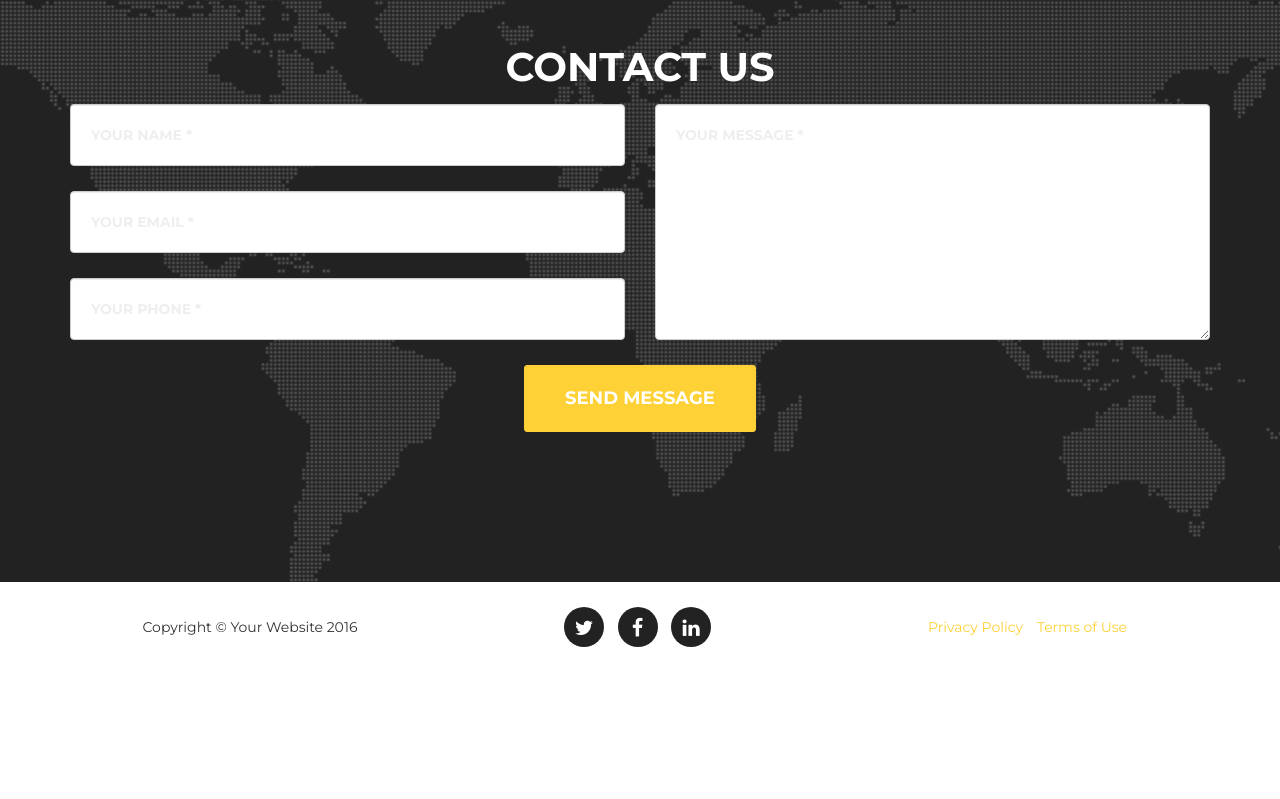
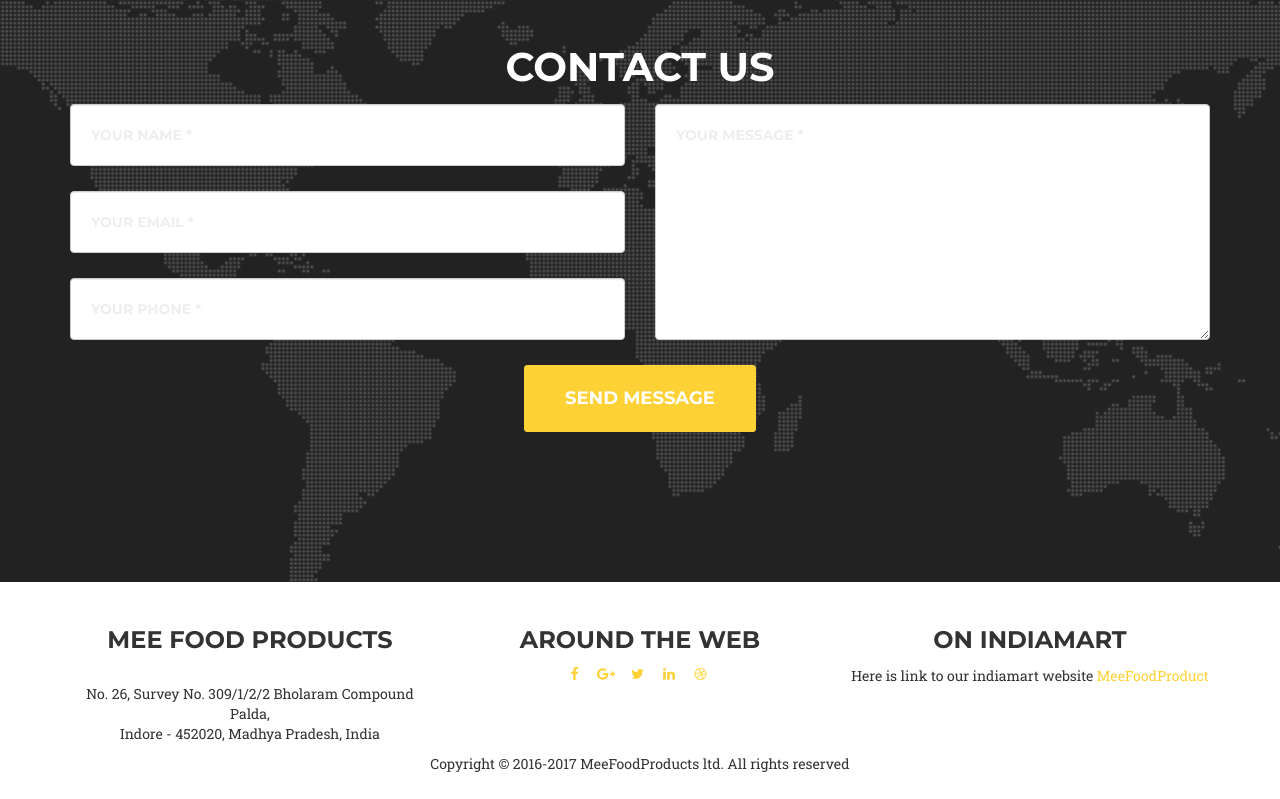
Before and after one commit to gauravwadhwani/MeeFoodProducts.com, a website: page index.html in a window 1280 px wide. Shown: the part 3484-4283 px from the top of the page. Before the commit the page ends 4156 px from the top, so only its background shows below. Drawn offline with nearby package versions, Linux system fonts and the light colour scheme; a web font is replaced by a local one.

Commit message:
footer added

```diff
--- a/index.html
+++ b/index.html
@@ -510,34 +510,82 @@
             </div>
         </div>
     </section>
-
-    <footer>
+       <!-- Footer -->
+    <footer class="text-center">
+        <div class="footer-above">
             <div class="container">
                 <div class="row">
-                <div class="col-md-4">
-                    <span class="copyright">Copyright &copy; Your Website 2016</span>
+                    <div class="footer-col col-md-4">
+                        <p class="contact-nam fl m33">
+                	                   <h3>Mee Food Products</h3><br>
+                    No. 26, Survey No. 309/1/2/2 Bholaram Compound Palda, <br>Indore - 452020, Madhya Pradesh, India</p>
                     </div>
-                <div class="col-md-4">
-                    <ul class="list-inline social-buttons">
-                        <li><a href="#"><i class="fa fa-twitter"></i></a>
+                    <div class="footer-col col-md-4">
+                        <h3>Around the Web</h3>
+                        <ul class="list-inline">
+                            <li>
+                                <a href="#" class="btn-social btn-outline"><i class="fa fa-fw fa-facebook"></i></a>
                             </li>
-                        <li><a href="#"><i class="fa fa-facebook"></i></a>
+                            <li>
+                                <a href="#" class="btn-social btn-outline"><i class="fa fa-fw fa-google-plus"></i></a>
                             </li>
-                        <li><a href="#"><i class="fa fa-linkedin"></i></a>
+                            <li>
+                                <a href="#" class="btn-social btn-outline"><i class="fa fa-fw fa-twitter"></i></a>
+                            </li>
+                            <li>
+                                <a href="#" class="btn-social btn-outline"><i class="fa fa-fw fa-linkedin"></i></a>
+                            </li>
+                            <li>
+                                <a href="#" class="btn-social btn-outline"><i class="fa fa-fw fa-dribbble"></i></a>
                             </li>
                         </ul>
                     </div>
-                <div class="col-md-4">
-                    <ul class="list-inline quicklinks">
-                        <li><a href="#">Privacy Policy</a>
-                        </li>
-                        <li><a href="#">Terms of Use</a>
-                        </li>
-                    </ul>
+                    <div class="footer-col col-md-4">
+                        <h3>On Indiamart</h3>
+                        <p>Here is link to our indiamart website <a href="http://www.indiamart.com/company/21239558/">MeeFoodProduct</a></p>
+                    </div>
+                </div>
+            </div>
+        </div>
+        <div class="footer-below">
+            <div class="container">
+                <div class="row">
+                    <div class="col-lg-12">
+                        Copyright &copy; 2016-2017 MeeFoodProducts ltd. All rights reserved
+                    </div>
                 </div>
             </div>
         </div>
     </footer>
+
+
+    <!--<footer>-->
+        <!--<div class="container">-->
+            <!--<div class="row">-->
+                <!--<div class="col-md-4">-->
+                    <!--<span class="copyright">Copyright &copy; Your Website 2016</span>-->
+                <!--</div>-->
+                <!--<div class="col-md-4">-->
+                    <!--<ul class="list-inline social-buttons">-->
+                        <!--<li><a href="#"><i class="fa fa-twitter"></i></a>-->
+                        <!--</li>-->
+                        <!--<li><a href="#"><i class="fa fa-facebook"></i></a>-->
+                        <!--</li>-->
+                        <!--<li><a href="#"><i class="fa fa-linkedin"></i></a>-->
+                        <!--</li>-->
+                    <!--</ul>-->
+                <!--</div>-->
+                <!--<div class="col-md-4">-->
+                    <!--<ul class="list-inline quicklinks">-->
+                        <!--<li><a href="#">Privacy Policy</a>-->
+                        <!--</li>-->
+                        <!--<li><a href="#">Terms of Use</a>-->
+                        <!--</li>-->
+                    <!--</ul>-->
+                <!--</div>-->
+            <!--</div>-->
+        <!--</div>-->
+    <!--</footer>-->
 
     <!-- Portfolio Modals -->
     <!-- Use the modals below to showcase details about your portfolio projects! -->
```
Also changed, not shown: 1 other file. Lines whose indentation alone changed are shown as unchanged.
